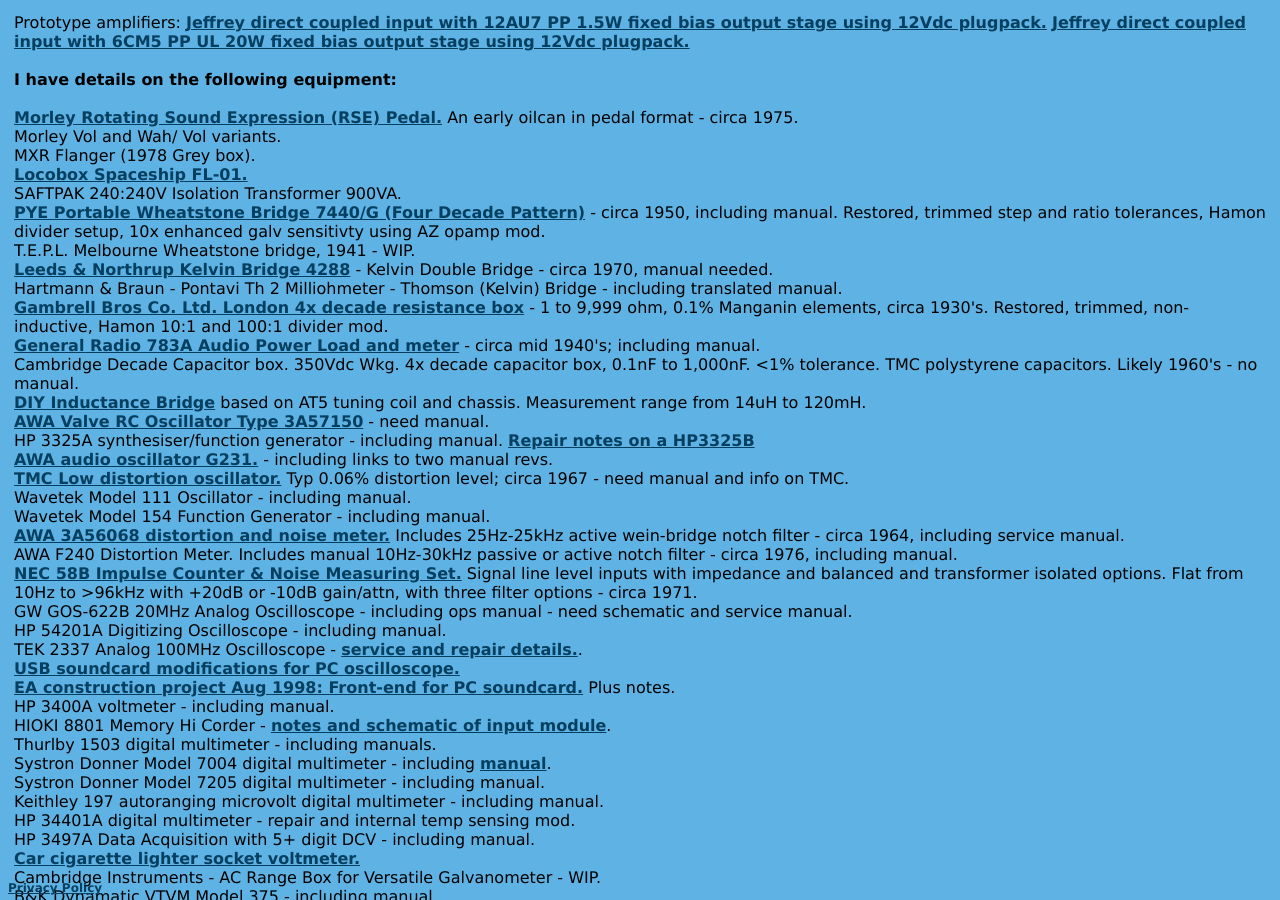
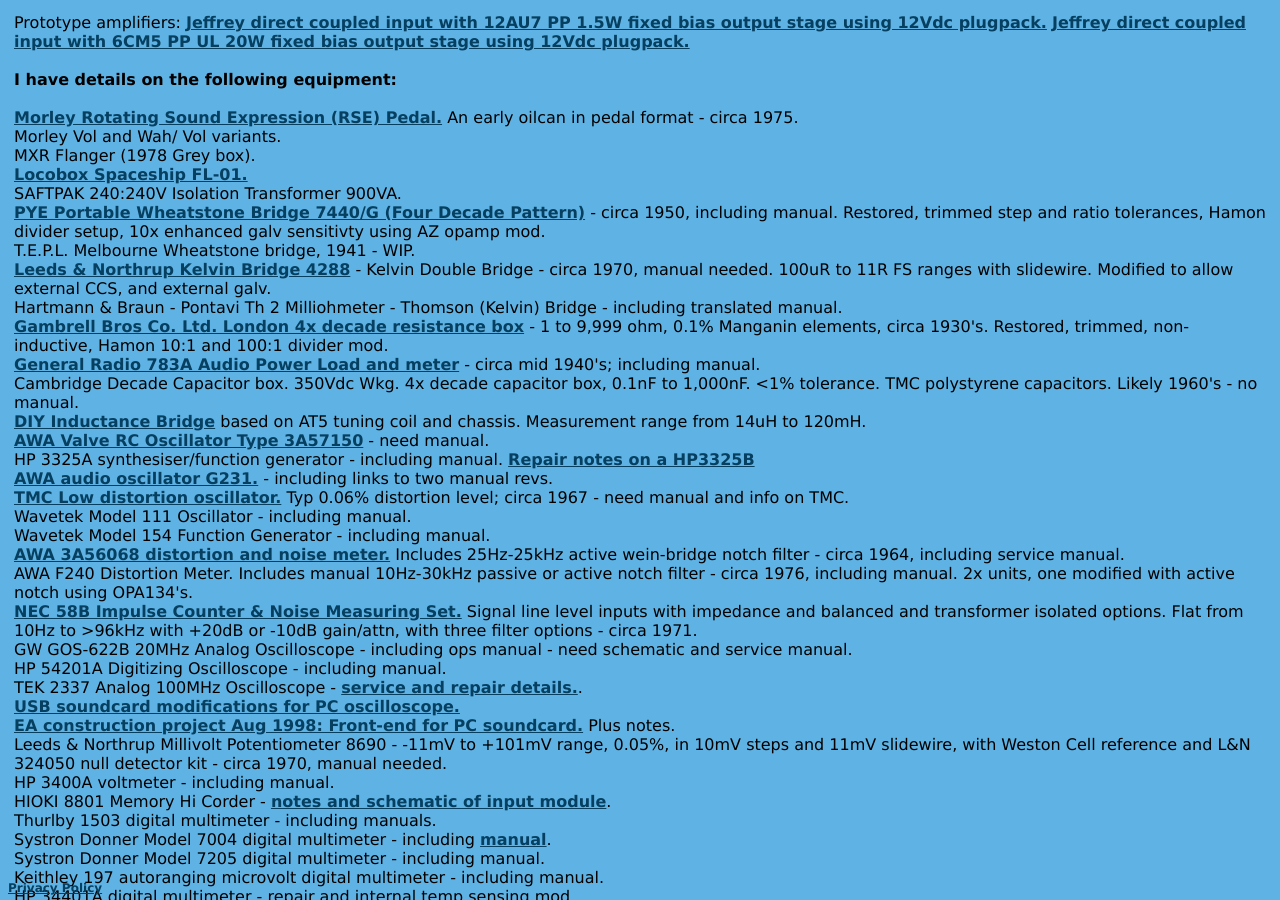
Before and after one commit to michael-robbins/michael-robbins.github.io, a Jekyll site: the page built from projects/amplifier.html, in a window 1280 px wide and 900 px high, scrolled down 3225 px. Built offline with Jekyll 4.4.1, drawn with Linux system fonts in a browser that asks for light colours; some of the changed text lies outside the part shown.

Commit message:
Update amplifier.html

```diff
--- a/projects/amplifier.html
+++ b/projects/amplifier.html
@@ -210,7 +210,7 @@
       <br />
       T.E.P.L. Melbourne Wheatstone bridge, 1941 - WIP.
       <br />
-      <a href="/static/Leeds & Northrup Kelvin Bridge 4288.pdf">Leeds & Northrup Kelvin Bridge 4288</a> - Kelvin Double Bridge - circa 1970, manual needed.
+      <a href="/static/Leeds & Northrup Kelvin Bridge 4288.pdf">Leeds & Northrup Kelvin Bridge 4288</a> - Kelvin Double Bridge - circa 1970, manual needed. 100uR to 11R FS ranges with slidewire. Modified to allow external CCS, and external galv.
       <br />
       Hartmann & Braun - Pontavi Th 2 Milliohmeter - Thomson (Kelvin) Bridge - including translated manual.
       <br />
@@ -236,7 +236,7 @@
       <br />
       <a href="/static/AWA 3A56068 Distortion Meter.pdf">AWA 3A56068 distortion and noise meter.</a> Includes 25Hz-25kHz active wein-bridge notch filter - circa 1964, including service manual.
       <br />
-      AWA F240 Distortion Meter. Includes manual 10Hz-30kHz passive or active notch filter - circa 1976, including manual.
+      AWA F240 Distortion Meter. Includes manual 10Hz-30kHz passive or active notch filter - circa 1976, including manual. 2x units, one modified with active notch using OPA134's.
       <br />
       <a href="/static/NEC 58B Noise test set.pdf">NEC 58B Impulse Counter & Noise Measuring Set.</a> Signal line level inputs with impedance and balanced and transformer isolated options.  Flat from 10Hz to >96kHz with +20dB or -10dB gain/attn, with three filter options - circa 1971.
       <br />
@@ -249,6 +249,8 @@
       <a href="/static/Soundcard mods.pdf">USB soundcard modifications for PC oscilloscope.</a>
       <br />
       <a href="/static/K2875 Soundcard  Preamp EA Aug 1998.pdf">EA construction project Aug 1998: Front-end for PC soundcard.</a> Plus notes.
+      <br />
+      Leeds & Northrup Millivolt Potentiometer 8690 - -11mV to +101mV range, 0.05%, in 10mV steps and 11mV slidewire, with Weston Cell reference and L&N 324050 null detector kit - circa 1970, manual needed.
       <br />
       HP 3400A voltmeter - including manual.
       <br />
```
Also changed, not shown: other parts of projects/amplifier.html (+1 -1 lines).
